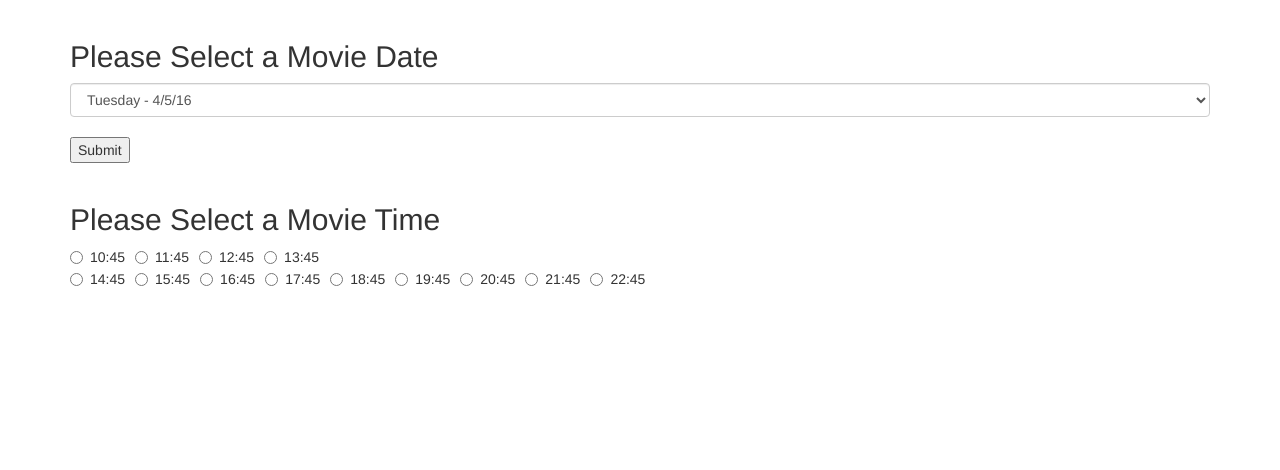
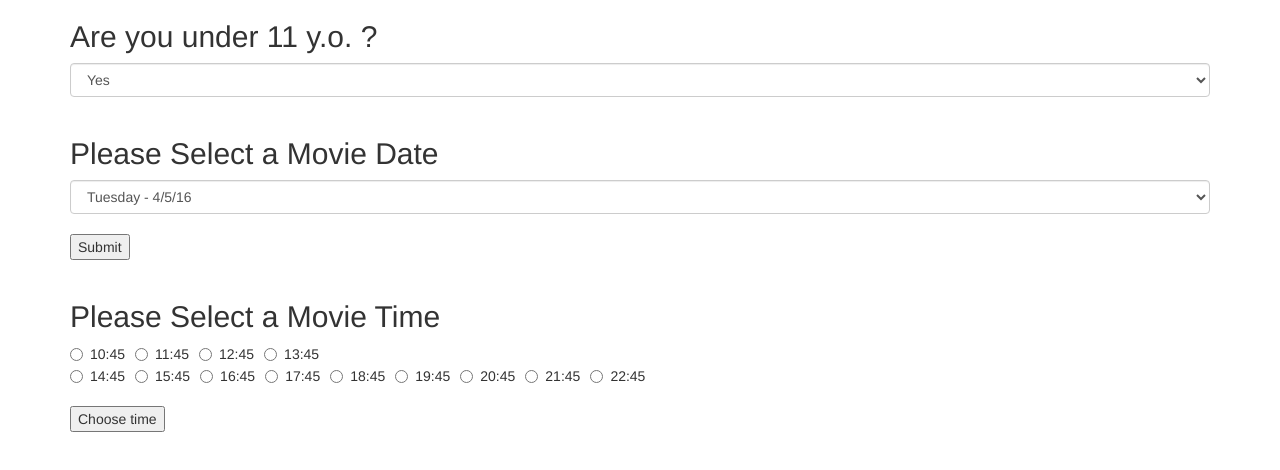
Before and after one commit to NadinYrosh/Movie-Tickets, a plain HTML site: page index.html in a window 1280 px wide. Both pictures are taken after a click on the button "Submit". Drawn offline with Linux system fonts and the light colour scheme.

Commit message:
add age form and pull val()from radio btns.

```diff
--- a/index.html
+++ b/index.html
@@ -11,9 +11,15 @@
 
 <body>
   <div class="container">
+
+    <form id = "date">
+    <h2>Are you under 11 y.o. ?</h2>
+    <select id= "age" class="form-control">
+      <option>Yes</option>
+      <option>No</option>
+    </select>
     <br>
     <h2>Please Select a Movie Date</h2>
-    <form>
       <select class="form-control">
         <option>Tuesday - 4/5/16</option>
         <option>Wednesday - 4/6/16</option>
@@ -26,18 +32,20 @@
       <br>
       <button type="submit">Submit</button>
     </form>
+
     <br>
-    <div id = "times">
-      <h2>Please Select a Movie Time</h2>
-      <div class="earlyPrice">
 
+    <form id = "time">
+      <div id = "times">
+        <h2>Please Select a Movie Time</h2>
+        <div class="earlyPrice">
+        </div>
+        <div class="regularPrice">
+        </div>
+        <br>
+        <button type="submit">Choose time</button>
       </div>
-      <div class="regularPrice">
-
-
-      </div>
-    </div>
-
+    </form>
 
   </div>
 </body>
--- a/js/scripts.js
+++ b/js/scripts.js
@@ -15,8 +15,11 @@ var timesFunction = function() {
 
 $(document).ready(function(){
 
- $("form").submit(function(event){
+ $("form#date").submit(function(event){
    event.preventDefault();
+
+   var age = $("#age").val();
+   console.log(age);
 
    $(".earlyPrice").empty();
    $(".regularPrice").empty();
@@ -29,15 +32,19 @@ $(document).ready(function(){
 
    for (j = 0; j < timePrices.length; j++) {
      if(timePrices[j] <= 13) {
-       $(".earlyPrice").append("<label class='radio-inline'><input type='radio' name='inlineRadioOptions' id='inlineRadio1' value='option1'>" + timePrices[j] + ":45</label>");
+       $(".earlyPrice").append("<label class='radio-inline'><input type='radio' name='inlineRadioOptions' id='inlineRadio1' value='" + timePrices[j]+ "'>" + timePrices[j] + ":45</label>");
      }
      if(timePrices[j] > 13) {
-       $(".regularPrice").append("<label class='radio-inline'><input type='radio' name='inlineRadioOptions' id='inlineRadio1' value='option1'>" + timePrices[j] + ":45</label>");
+       $(".regularPrice").append("<label class='radio-inline'><input type='radio' name='inlineRadioOptions' id='inlineRadio1' value='" + timePrices[j]+ "'>" + timePrices[j] + ":45</label>");
      }
    }
 
    $("#times").show();
 
   });
-
+  $("form#time").submit(function(event){
+    event.preventDefault();
+    var chosenTime = $("input:radio[name=inlineRadioOptions]:checked").val();
+    console.log(chosenTime);
+  });
 });
```
